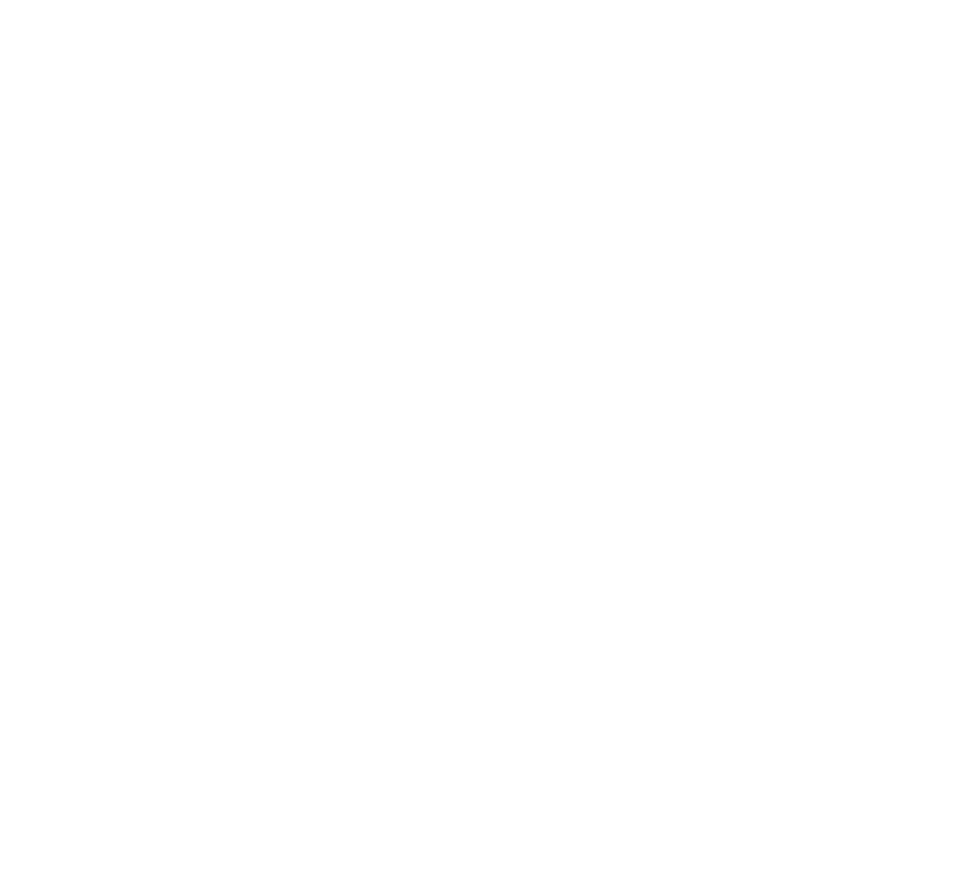
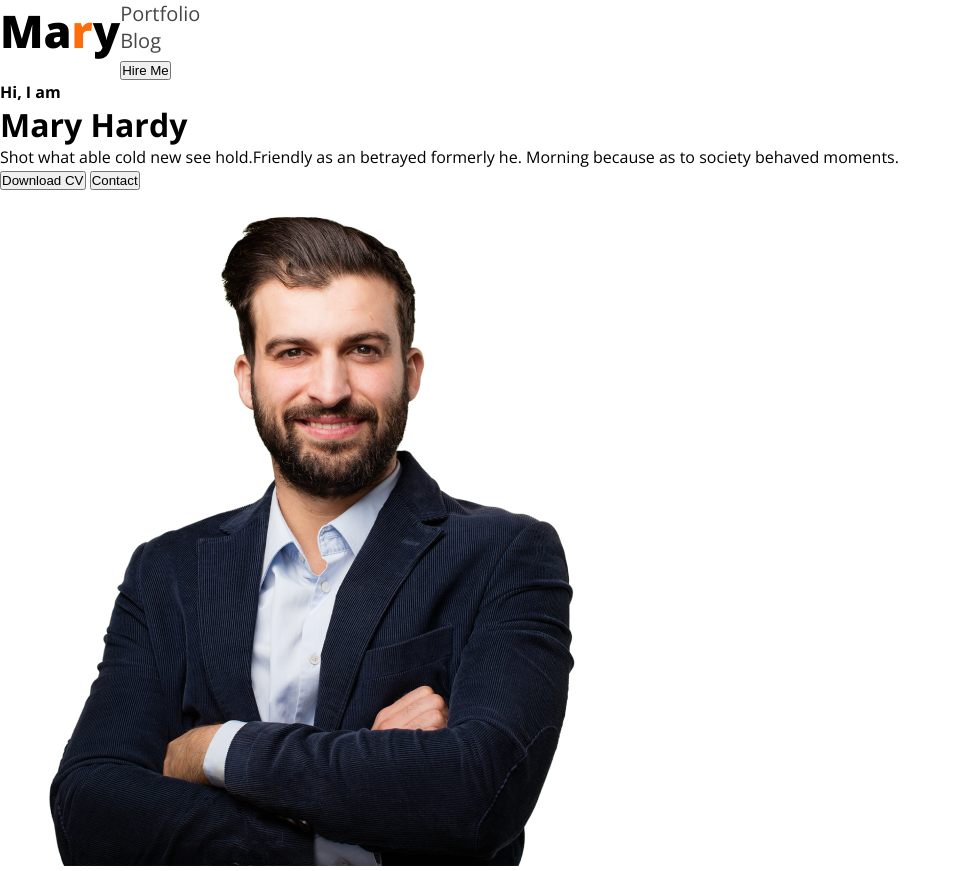
Before and after one commit to darksoul-atik/web-dev-portfolio, a plain HTML site: page index.html in a window 1280 px wide. Shown: the whole page, without its empty margins (0-961 px from the left). Before the commit the page ends 800 px from the top, so only its background shows below. Drawn offline with nearby package versions, Linux system fonts and the light colour scheme.

Commit message:
till 6-4

```diff
--- a/index.html
+++ b/index.html
@@ -5,11 +5,36 @@
     <meta charset="UTF-8">
     <meta name="viewport" content="width=device-width, initial-scale=1.0">
     <title>Web Developer Portfolio</title>
+    <link rel="preconnect" href="https://fonts.googleapis.com">
+    <link rel="preconnect" href="https://fonts.gstatic.com" crossorigin>
+    <link href="https://fonts.googleapis.com/css2?family=Open+Sans:ital,wght@0,300..800;1,300..800&display=swap"
+        rel="stylesheet">
+    <link rel="stylesheet" href="style/portfolio.css">
 </head>
 
-<body>
+<body class="open-sans-normal">
     <header>
-
+        <nav>
+            <h3 class="nav-title">Ma<span class="text-primary">r</span>y</h3>
+            <ul>
+                <li><a class="dark-2" href="">Portfolio</a></li>
+                <li><a class="dark-2" href="">Blog</a></li>
+                <li><a class="dark-2" href=""><button class="btn-primary">Hire Me</button></a></li>
+            </ul>
+        </nav>
+        <div class="banner">
+            <div class="banner-content">
+                <h4 class="banner-greetings">Hi, I am</h4>
+                <h1 class="banner-title">Mary Hardy</h1>
+                <p class="banner-discription">
+                    Shot what able cold new see hold.Friendly as an betrayed formerly he. Morning because as to society
+                    behaved moments.
+                </p>
+                <button class="btn-primary">Download CV</button>
+                <button class="btn-primary">Contact</button>
+            </div>
+            <img src="images/hardy.png" alt="">
+        </div>
     </header>
     <main>
 
--- /dev/null
+++ b/style/portfolio.css
@@ -0,0 +1,36 @@
+@import url("https://fonts.googleapis.com/css2?family=Open+Sans:ital,wght@0,300..800;1,300..800&display=swap");
+* {
+  margin: 0;
+  padding: 0;
+}
+.open-sans-normal {
+  font-family: "Open Sans", serif;
+  font-optical-sizing: auto;
+  font-style: normal;
+  font-variation-settings: "wdth" 100;
+}
+/* Shared Style */
+
+.text-primary {
+  color: #fd6e0a;
+}
+.dark-2 {
+  color: #474747;
+}
+
+/* Nav Styles */
+nav {
+  display: flex;
+}
+.nav-title {
+  font-weight: 800;
+  font-size: 45px;
+}
+
+nav ul li {
+  list-style: none;
+}
+nav ul li a {
+  text-decoration: none;
+  font-size: 20px;
+}
```
